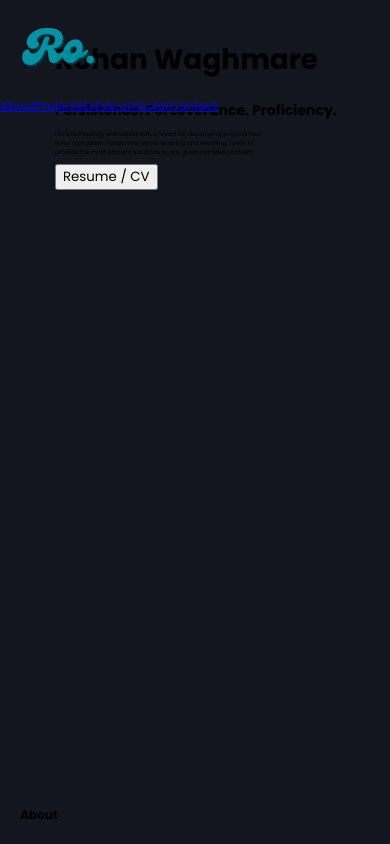
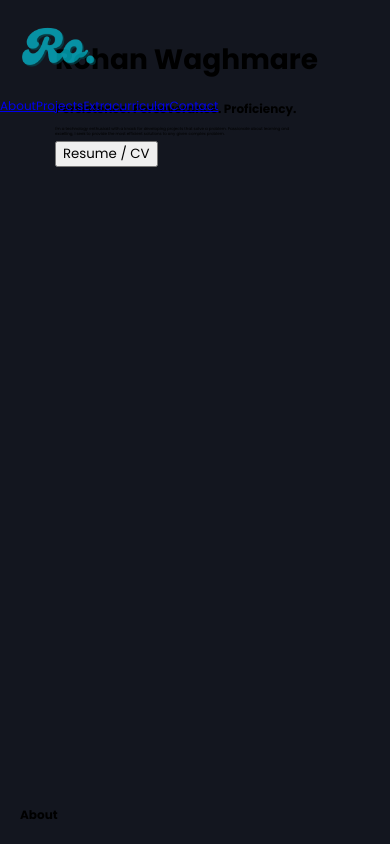
Before and after one commit to ron103/rohanwaghmare, a React (Create React App) app: page / in a window 390 px wide. Shown: the top 844 px of the page. Built offline with nearby package versions, Linux system fonts and the light colour scheme.

Commit message:
other font changes to intro

```diff
--- a/src/index.css
+++ b/src/index.css
@@ -466,11 +466,11 @@ body {
     font-size: 28px;
   }
   .tag {
-    font-size: 14px; /* Adjust the font size as needed for smaller screens */
+    font-size: 12px; /* Adjust the font size as needed for smaller screens */
   }
   .phrase{
-    font-size: 6px;
-    width:70%;
+    font-size: 4px;
+    width:80%;
     word-wrap: break-word;
   }
   .contact{
```
